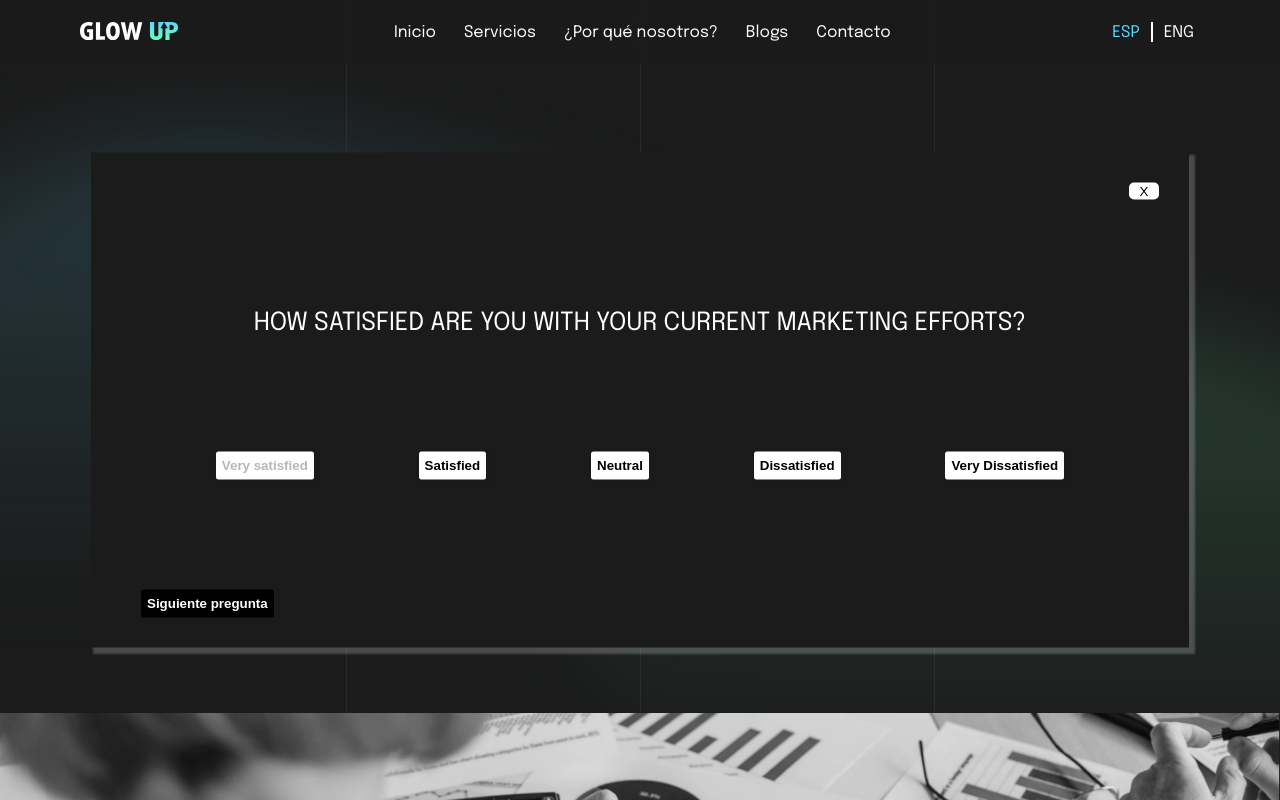
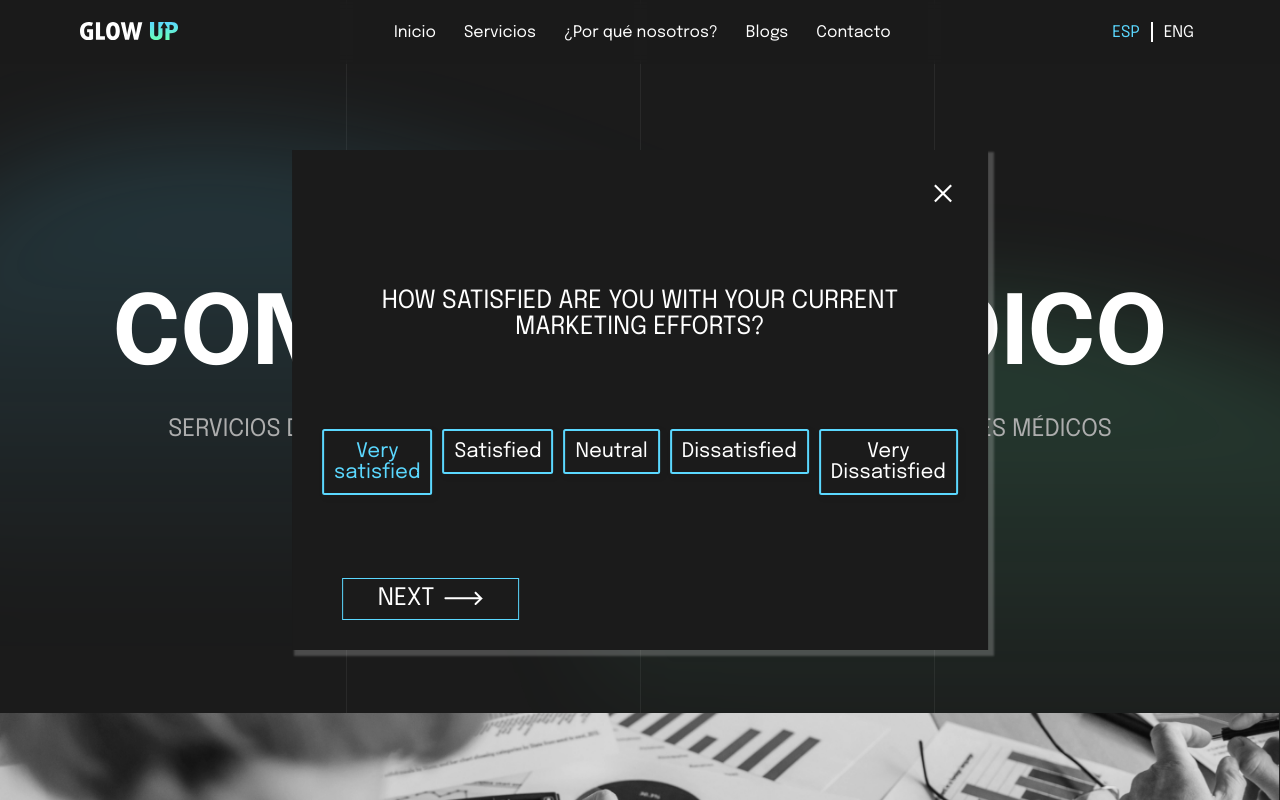
Before and after one commit to LeandroMaxRomero/glowup_site, a React (Vite) app: page / in a window 1280 px wide. Both pictures are taken after a click on the button "Very satisfied". Shown: the top 800 px of the page. Built offline with nearby package versions, Linux system fonts and the light colour scheme.

Commit message:
0.09 high

```diff
--- a/src/components/QuestionCard/QuestionCard.jsx
+++ b/src/components/QuestionCard/QuestionCard.jsx
@@ -123,7 +123,12 @@ const QuestionCard = () => {
             {showCard && (
                 <div className='survey--card'>
 
-                    <button className='survey__btn--close' onClick={handleCloseSurvey}>X</button>
+                    <button className='survey__btn--close' onClick={handleCloseSurvey}>
+                        <svg width="25" height="25" viewBox="0 0 25 25" fill="none" xmlns="http://www.w3.org/2000/svg">
+                          <rect y="22.6274" width="32" height="3" transform="rotate(-45 0 22.6274)" fill="white"/>
+                          <rect x="2.12109" width="32" height="3" transform="rotate(45 2.12109 0)" fill="white"/>
+                        </svg>
+                    </button>
 
                     <h2>{questions[currentQuestionIndex].question}</h2>
 
@@ -141,6 +146,7 @@ const QuestionCard = () => {
                                                     onChange={() => handleOptionSelect(option)}
                                                     className='checkboxes'
                                                 />
+                                                <span className='checkboxes'></span>
                                                 <p>{option}</p>
                                             </label>
                                         ) : (
@@ -153,11 +159,12 @@ const QuestionCard = () => {
                             </ul>
                         )
                         : (
-                            <textarea value={userInput} onChange={handleUserInput} />
+                            <textarea className='textarea--card'value={userInput} onChange={handleUserInput} />
                         )}
 
                     {currentQuestionIndex === 1 && selectedOptions.has("Other (please specify)") && (
                         <textarea
+                            className='textarea--card'
                             value={userInput}
                             onChange={handleUserInput}
                             placeholder="Ingrese su respuesta aquí..."
@@ -166,11 +173,23 @@ const QuestionCard = () => {
 
                     <div className='survey__btn--nav'>
                         {currentQuestionIndex > 0 && (
-                            <button className='survey__btn--anterior' onClick={handlePreviousQuestion}>Anterior</button>
+                            <button className='survey__btn--anterior' onClick={handlePreviousQuestion}>
+                                <svg width="39" height="14" viewBox="0 0 39 14" fill="none" xmlns="http://www.w3.org/2000/svg">
+                                  <path d="M38.9082 7.3099C38.9082 6.76316 38.465 6.31995 37.9183 6.31995H4.0323C3.48557 6.31995 3.04235 6.76316 3.04235 7.3099C3.04235 7.85663 3.48557 8.29984 4.0323 8.29984H37.9183C38.465 8.29984 38.9082 7.85663 38.9082 7.3099Z" fill="white"/>
+                                  <path d="M0.908203 7.38029C1.68779 8.15492 2.94651 8.15491 3.72609 7.38027L8.65288 2.4847C9.04369 2.09637 9.04369 1.46412 8.65287 1.07579C8.26556 0.690938 7.64021 0.690941 7.2529 1.0758L0.908203 7.38029Z" fill="white"/>
+                                  <path d="M3.72609 7.38027C2.9465 6.60564 1.68779 6.60565 0.908203 7.38029L7.25297 13.6847C7.64028 14.0696 8.26563 14.0696 8.65294 13.6847C9.04375 13.2964 9.04375 12.6641 8.65293 12.2758L3.72609 7.38027Z" fill="white"/>
+                                </svg>
+                                Back
+                            </button>
                         )}
                         {(selectedOptions.size > 0 || userInput) && (
                             <button className='survey__btn--siguiente' onClick={handleNextQuestion}>
-                                {currentQuestionIndex === questions.length - 1 ? 'Finalizar' : 'Siguiente pregunta'}
+                                {currentQuestionIndex === questions.length - 1 ? 'Finish' : 'Next'}
+                                <svg width="39" height="15" viewBox="0 0 39 15" fill="none" xmlns="http://www.w3.org/2000/svg">
+                                  <path d="M0.336914 7.3092C0.336914 6.75692 0.784629 6.3092 1.33691 6.3092H35.3369C35.8892 6.3092 36.3369 6.75692 36.3369 7.3092C36.3369 7.86149 35.8892 8.3092 35.3369 8.3092H1.33691C0.78463 8.3092 0.336914 7.86149 0.336914 7.3092Z" fill="white"/>
+                                  <path d="M38.479 7.38031C37.698 8.16135 36.4317 8.16135 35.6506 7.38029L30.7009 2.43052C30.3104 2.03999 30.3104 1.40683 30.7009 1.01631C31.0914 0.625785 31.7246 0.625788 32.1151 1.01631L38.479 7.38031Z" fill="white"/>
+                                  <path d="M35.6506 7.38029C36.4317 6.59925 37.698 6.59926 38.479 7.38031L32.1151 13.7442C31.7245 14.1348 31.0914 14.1348 30.7008 13.7442C30.3103 13.3537 30.3103 12.7205 30.7008 12.33L35.6506 7.38029Z" fill="white"/>
+                                </svg>
                             </button>
                         )}
                     </div>
--- a/src/scss/layout/_survey.scss
+++ b/src/scss/layout/_survey.scss
@@ -2,31 +2,41 @@
 @use '../base/mixins' as m;
 
 .container__survey{
-        width: 1098px;
-        height: 495px;
-    }
+    display: flex;
+    flex-direction: column;
+    position: relative;
+    width: 100%;
+    height: 800px;
+}
 .survey--card{
     display: flex;
     position: fixed;
     top: 50%;
     left: 50%;
+    // max-width: 1098px;
+    // max-height: 495px;
+    width: fit-content;
+    height: 100%;
     transform: translate(-50%, -50%);
     background-color: #1B1B1B;
     box-shadow: 4px 4px 2px 2px rgba(217, 217, 217, 0.25);
-    width: 1098px;
-    height: 495px;
+    // width: 1098px;
+    min-height: 495px;
+    max-height: 500px;
     flex-direction: column;
     justify-content: space-between;
     z-index: 100;
     padding: 30px;
+    gap: 40px;
     .survey__btn--close{
-        background-color: v.$blanco;
+        background-color: transparent;
         color: v.$negro;
         width: 30px;
         border: none;
-        border-radius: 5px;
         align-self: flex-end;
-        margin-bottom: 5px;
+        &:hover{
+            scale: (1.1);
+        }
     }
     h2{
         padding: 0.5rem 1rem;
@@ -43,48 +53,115 @@
 
 .answers--list{
     display: flex;
-    gap: 1rem;
+    gap: 10px;
     padding: 0;
-    justify-content: space-evenly;
+    justify-content: space-between;
+    max-width: 840px;
+    align-self: center;
     li{
         display: flex;
     }
     button{
-        background-color: v.$blanco;
-        height: 28px;
+        background-color: transparent;
+        border: 2px solid #5BD8FF !important;
+        color: v.$blanco;
+        height: fit-content;
         font-weight: 600;
         border: none;
         border-radius: 2.5px;
         box-shadow: 2.5px 2.5px 5px 0px rgba(29, 28, 28, 0.25);
+
+        display: flex;
+        padding: 10px;
+        justify-content: center;
+        align-items: center;
+        gap: 10px;
+
+        color: #FFF;
+        text-align: center;
+        font-family: Epilogue;
+        font-size: 20px;
+        font-style: normal;
+        font-weight: 400;
+        line-height: normal;
+
+        &:hover{
+            color: v.$verde;
+        }
+        &:disabled{
+            color: v.$celeste;
+        }
     }
     label{
         font-family: v.$font;
-        font-size: 16px;
-        font-weight: 500;
-        padding-left: 1rem;
+        font-size: 20px;
+        font-weight: 400;
+        height: fit-content;
         display: flex;
         gap: 5px;
+        cursor: pointer;
+        input{
+            display: none;
+            &:checked~span:after{
+                    opacity: 1;
+            }
+        }
+        span{
+            display: inline-block;
+            position: relative;
+            min-width: 13px;
+            height: 100%;
+            min-height: 13px;
+            background-color: transparent;
+            border-radius: 100%;
+            border: 2px solid #5BD8FF;
+            transition: all 0.5s;
+            &:after{
+                content: "";
+                position: absolute;
+                background-color: #5BD8FF;
+                border: 2px solid black;
+                border-radius: 100%;
+                width: 100%;
+                height: 100%;
+                opacity: 0;
+                transition: all 0.3s ease;
+            }
+        }
         &:hover{
             color:v.$blanco;
         }
-        // p{
-        //     flex: 8.5;
-        // }
-    }
-    .checkboxes{
-        appearance: none;
-        background-color: transparent;
-        border-radius: 50%;
-        border: 2px solid #5BD8FF;
-        height: 13px;
-        width: 13px;
-        &:checked{
-            background-color: #5BD8FF;
-            border: 3px double black;
-        }
+
     }
 
 }
+
+.textarea--card{
+    align-self: center;
+    background-color: transparent;
+    border: 1px solid #5BD8FF;
+    height: 122px;
+    width: 100%;
+    min-width: 450px;
+    max-width: 1220px;
+
+    color: #FFF;
+    font-family: Epilogue;
+    font-size: 20px;
+    font-style: normal;
+    font-weight: 400;
+    line-height: normal;
+
+    ::placeholder{
+        color: #ADADAD;
+        font-family: Epilogue;
+        font-size: 20px;
+        font-style: normal;
+        font-weight: 400;
+        line-height: normal;
+    }
+}
+
 .survey__btn--nav{
     display: flex;
     justify-content: space-between;
@@ -92,11 +169,27 @@
     padding: 0 2rem;
 }
 .survey__btn--anterior, .survey__btn--siguiente{
-    background-color: v.$negro;
-    color: v.$blanco;
-    height: 28px;
-    font-weight: 600;
-    border: none;
-    border-radius: 2.5px;
-    box-shadow: 2.5px 2.5px 5px 0px rgba(29, 28, 28, 0.25);
+    width: 177px;
+    height: 42px;
+    background-color: transparent;
+    border: 1px solid #5BD8FF;
+
+    display: flex;
+    gap: 10px;
+    justify-content: center;
+    align-items: center;
+
+
+    color: #FFF;
+    font-family: Epilogue;
+    font-size: 24px;
+    font-style: normal;
+    font-weight: 400;
+    line-height: normal;
+    text-transform: uppercase;
+
+    &:hover{
+        color: rgb(175, 175, 175);
+        scale: (1.035);
+    }
 }
```
